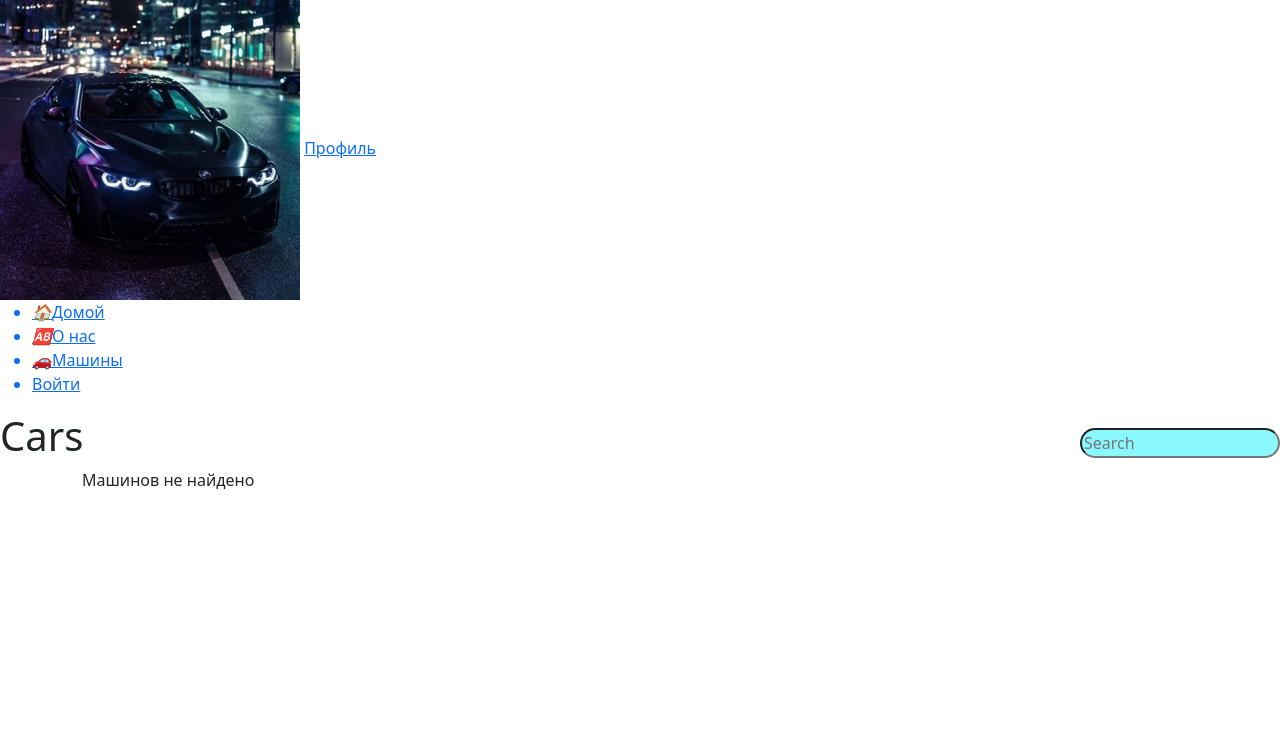
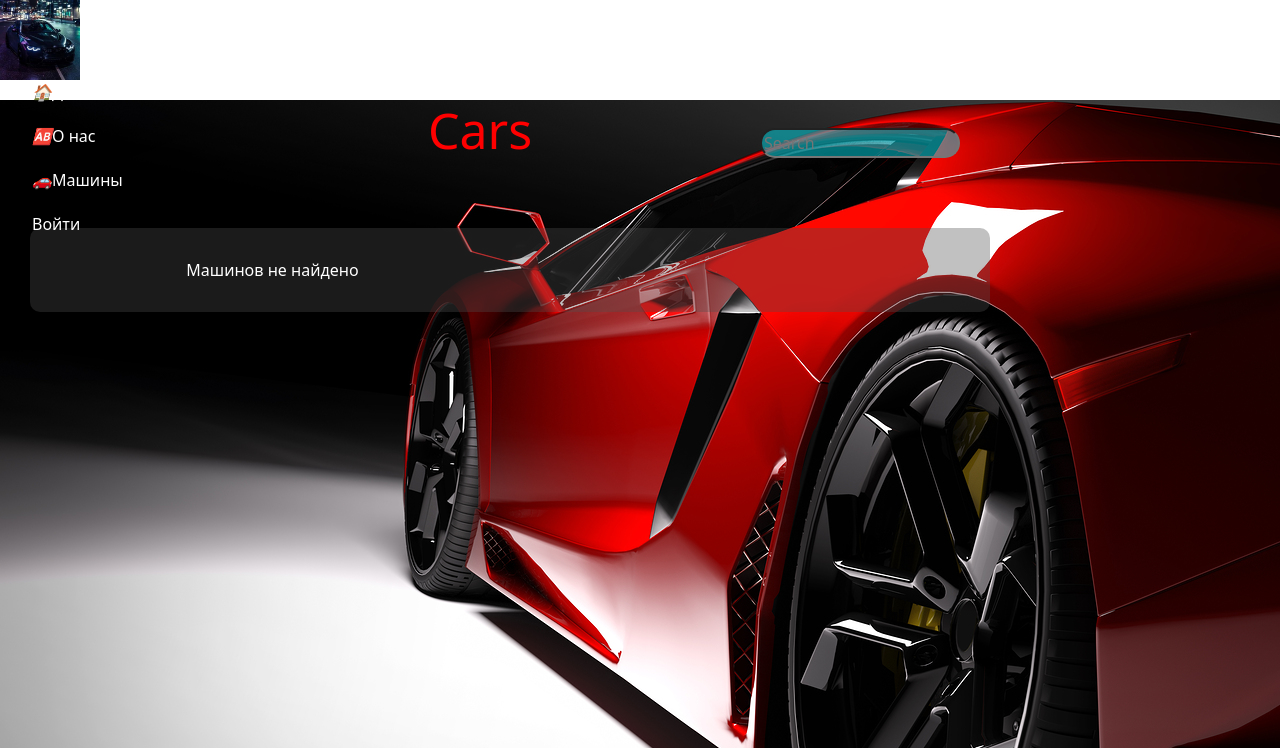
Before and after one commit to ZX885/Cars, a Django app: template mock/cars/templates/cars_view.html in a window 1280 px wide. Shown: the top 748 px of the page. Run offline with Django 3.2, Linux system fonts and the light colour scheme; the template is opened without the code that fills it, so the values that code supplies are empty; some libraries are stand-ins or nearby versions.

Commit message:
last changes

```diff
--- a/mock/static/css/main.css
+++ b/mock/static/css/main.css
@@ -1,4 +1,4 @@
-/* html{
+html{
     background-image: url(log2.jpg);
 }
 h1{
@@ -88,4 +88,4 @@ from {
     display: flex;
     justify-content: center;
     align-items: center;
-} */
+}
--- a/mock/templates/base.html
+++ b/mock/templates/base.html
@@ -10,7 +10,7 @@
     {% bootstrap_css %}
     {% block css %}
       <link rel="stylesheet" href="{% static 'css/main.css' %}">
-    {% endblock css %}
+    {% endblock %}
 </head>
 <body>
 
```
Also changed, not shown: mock/db.sqlite3.
